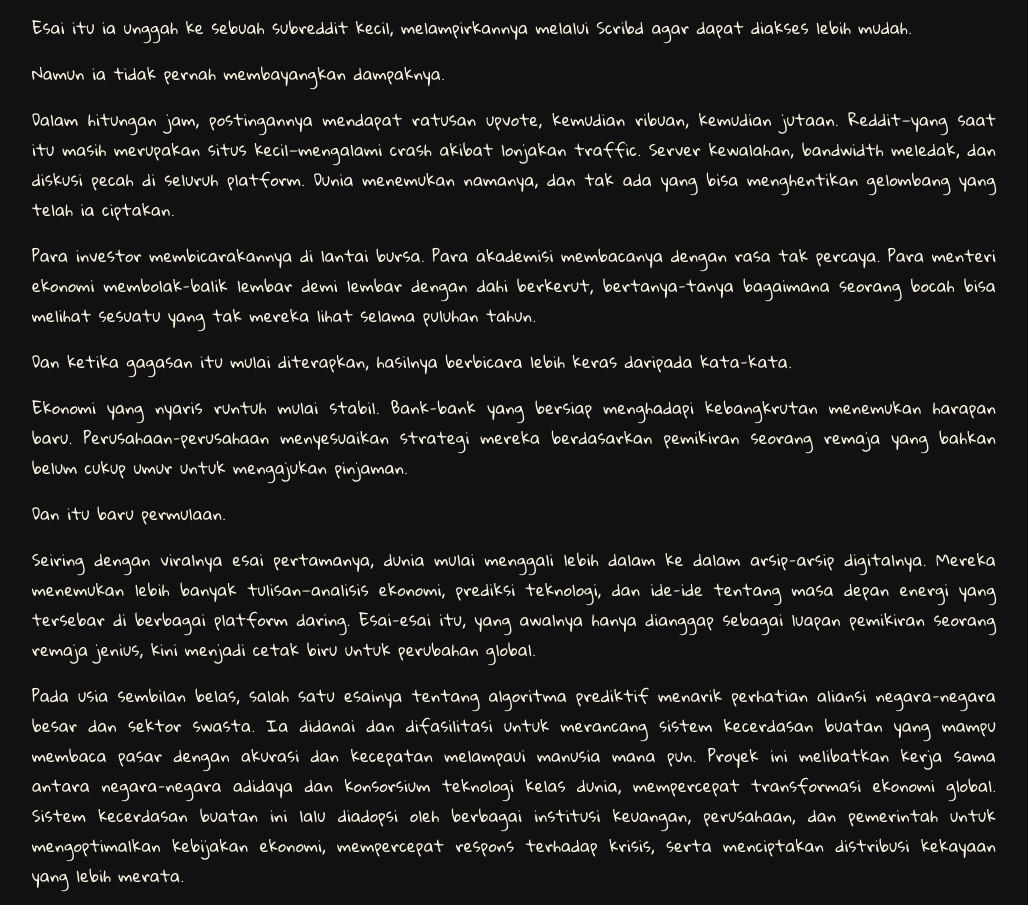
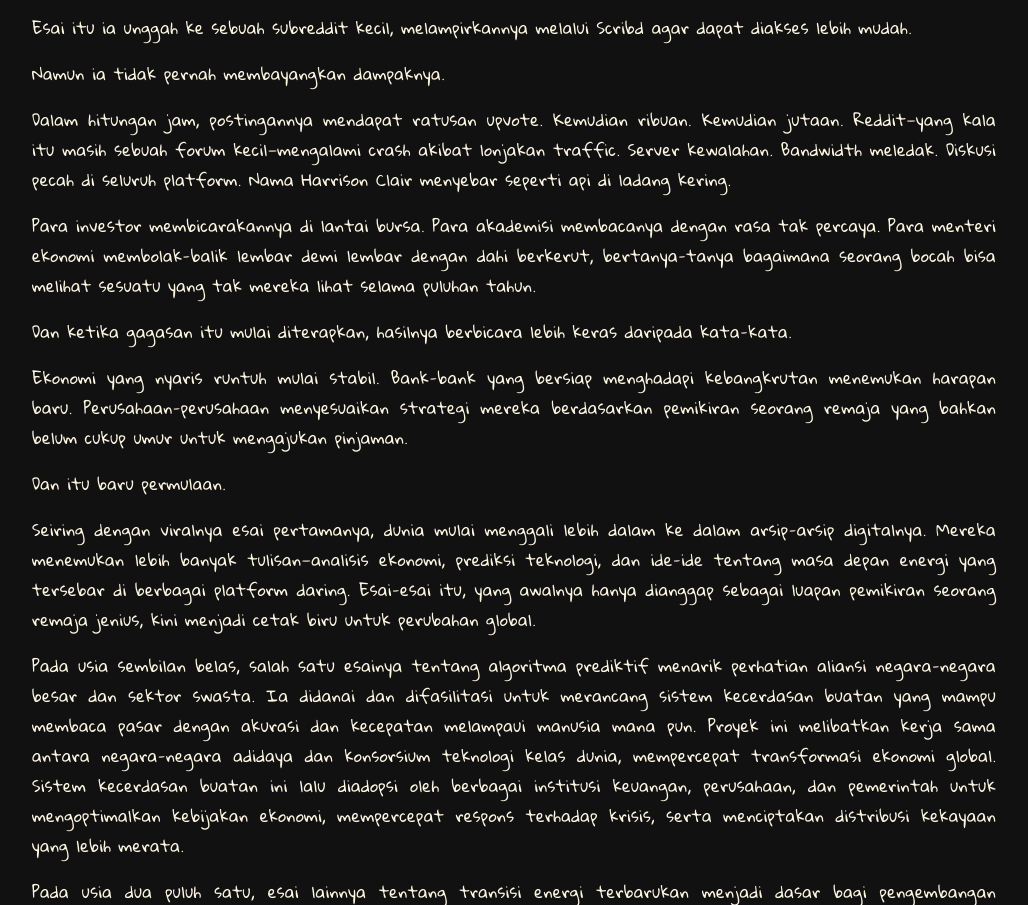
Before and after one commit to hasboi/mylifestinyguidebook, a plain HTML site: page harrison-clair.html in a window 1280 px wide. Shown: the part 1004-1909 px from the top of the page, without its empty margins (126-1154 px from the left). Drawn offline with Linux system fonts and the light colour scheme.

Commit message:
edited harrison clair

```diff
--- a/harrison-clair.html
+++ b/harrison-clair.html
@@ -63,8 +63,7 @@
     </p>
 
     <p>
-      Dalam hitungan jam, postingannya mendapat ratusan upvote, kemudian ribuan, kemudian jutaan. Reddit—yang saat itu masih merupakan situs kecil—mengalami crash akibat lonjakan traffic. Server kewalahan, bandwidth meledak, dan diskusi pecah di seluruh platform. Dunia menemukan namanya, dan tak ada yang bisa menghentikan gelombang yang telah ia ciptakan.
-    </p>
+      Dalam hitungan jam, postingannya mendapat ratusan upvote. Kemudian ribuan. Kemudian jutaan. Reddit—yang kala itu masih sebuah forum kecil—mengalami crash akibat lonjakan traffic. Server kewalahan. Bandwidth meledak. Diskusi pecah di seluruh platform. Nama Harrison Clair menyebar seperti api di ladang kering.</p>
 
     <p>
       Para investor membicarakannya di lantai bursa. Para akademisi membacanya dengan rasa tak percaya. Para menteri ekonomi membolak-balik lembar demi lembar dengan dahi berkerut, bertanya-tanya bagaimana seorang bocah bisa melihat sesuatu yang tak mereka lihat selama puluhan tahun.
```
